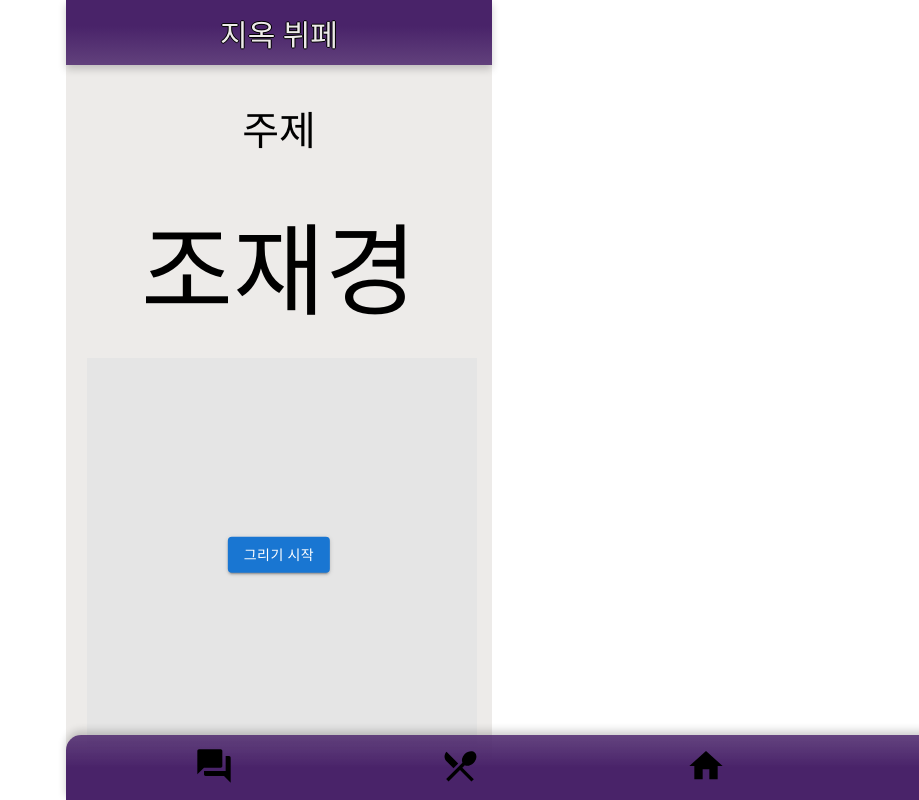
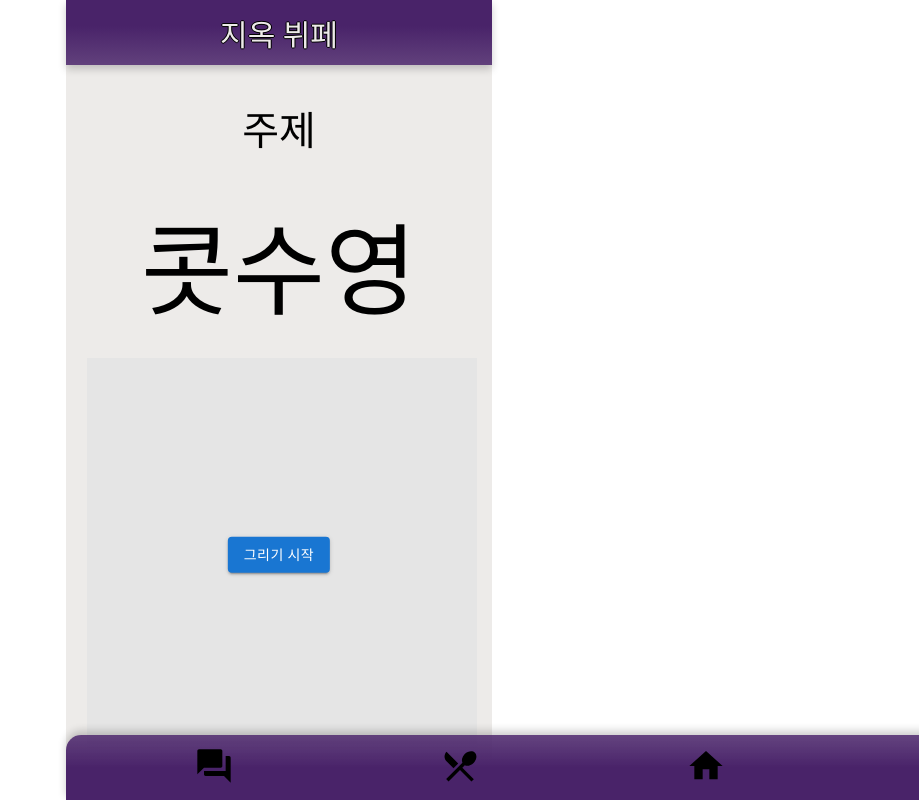
Before and after one commit to kimsj-git/hell-banquet, a React (Create React App) app in the folder usersidefront/: page /drawing in a window 1280 px wide. Shown: the whole page, without its empty margins (361-1280 px from the left). Built offline with nearby package versions, Linux system fonts and the light colour scheme; sample sign-in values are in the browser's storage; a web font is replaced by a local one.

Commit message:
Feat: 카테고리 랜덤생성 및 통신코드 작성

```diff
--- a/usersidefront/src/components/draw/Canvas.js
+++ b/usersidefront/src/components/draw/Canvas.js
@@ -1,14 +1,60 @@
-import React, { useRef, useState, useEffect } from 'react';
+import React, { useRef, useState, useEffect } from "react";
+import { Button } from "@mui/material";
+import axios from "axios";
+import styled from "styled-components";
 
 function Canvas(params) {
-  const { isStarted, isFinished } = params
+  const { isStarted, isFinished, subjectIndex } = params;
   const canvasRef = useRef(null);
   const [isDrawing, setIsDrawing] = useState(false);
+  // const [imageFile, setImageFile] = useState(null);
+  const subjects = [
+    "bowtie",
+    "cake",
+    "campfire",
+    "cat",
+    "flower",
+    "guitar",
+    "helmet",
+    "moustache",
+    "parachute",
+    "rifle",
+    "shovel",
+    "snorkel",
+    "snowman",
+    "trumpet",
+    "umbrella",
+  ];
 
   // 캔버스 context 가져오기
   const getCanvasContext = () => {
     const canvas = canvasRef.current;
-    return canvas.getContext('2d');
+    return canvas.getContext("2d");
+  };
+
+  const checkCorrect = async () => {
+    try {
+      const canvas = canvasRef.current;
+      canvas.toBlob(async (blob) => {
+        const formData = new FormData();
+        formData.append("image", blob);
+        formData.append("category", subjects[subjectIndex]);
+        const response = await axios.post(
+          // "http://127.0.0.1:8000/ai/draw/",
+          "http://j8a802.p.ssafy.io:5000/ai/draw/",
+          formData,
+          {
+            headers: {
+              "Content-Type": "multipart/form-data",
+            },
+          }
+        );
+        console.log(response);
+        console.log(subjects[subjectIndex]);
+      }, "image/png");
+    } catch (error) {
+      alert(error.message);
+    }
   };
 
   // 마우스 좌표 계산 함수
@@ -45,19 +91,19 @@ function Canvas(params) {
 
   useEffect(() => {
     const canvas = canvasRef.current;
-    const context = canvas.getContext('2d');
+    const context = canvas.getContext("2d");
 
     // 선 스타일 설정
-    context.strokeStyle = '#000000'; // 검은색
+    context.strokeStyle = "#000000"; // 검은색
     context.lineWidth = 10;
-    context.lineJoin = 'round';
-    context.lineCap = 'round';
+    context.lineJoin = "round";
+    context.lineCap = "round";
   }, []);
 
   if (isStarted && !isFinished) {
     return (
       <canvas
-        style={{background: '#E5E5E5'}}
+        style={{ background: "#E5E5E5" }}
         ref={canvasRef}
         width={390}
         height={390}
@@ -69,13 +115,20 @@ function Canvas(params) {
     );
   } else {
     return (
-      <canvas
-        style={{background: '#E5E5E5'}}
-        ref={canvasRef}
-        width={390}
-        height={390}
-      />
-    )
+      <>
+        <canvas
+          style={{ background: "#E5E5E5" }}
+          ref={canvasRef}
+          width={390}
+          height={390}
+        />
+        {isFinished && (
+          <Button variant="contained" onClick={checkCorrect}>
+            결과를 알아볼까요?!
+          </Button>
+        )}
+      </>
+    );
   }
 }
 
--- a/usersidefront/src/components/draw/DrawSubject.js
+++ b/usersidefront/src/components/draw/DrawSubject.js
@@ -1,26 +1,45 @@
-import styled from "styled-components"
+import styled from "styled-components";
 
 function DrawSubject(params) {
-    // const { subject } = params
-    const subject = '조재경'
+  const { subjectIndex } = params;
+  const subjects = [
+    "나비넥타이",
+    "케이크",
+    "캠프파이어",
+    "고양이",
+    "꽃",
+    "기타",
+    "헬멧",
+    "콧수영",
+    "낙하산",
+    "총",
+    "삽",
+    "스노클",
+    "눈사람",
+    "트럼펫",
+    "우산",
+  ];
+  // const subject = '조재경'
 
   return (
     <ColumnBox>
-            <MyTypo fontSize='40'>주제</MyTypo>
-            <MyTypo fontSize='100'>{subject}</MyTypo>
+      <MyTypo fontSize="40">주제</MyTypo>
+      <MyTypo fontSize="100">{subjects[subjectIndex]}</MyTypo>
     </ColumnBox>
-    )
+  );
 }
 
 const ColumnBox = styled.div`
   display: flex;
   flex-direction: column;
   text-align: center;
-`
+`;
 
 const MyTypo = styled.span`
-    font-size: ${props => {return props.fontSize}}px;
+  font-size: ${(props) => {
+    return props.fontSize;
+  }}px;
   margin: 8% 5% 0% 5%;
-`
+`;
 
-export default DrawSubject
+export default DrawSubject;
--- a/usersidefront/src/pages/DrawingPage.js
+++ b/usersidefront/src/pages/DrawingPage.js
@@ -10,6 +10,9 @@ function DrawingPage() {
   const [isStarted, setIsStarted] = useState(false);
   const [isFinished, setIsFinished] = useState(false);
   const [remainingTime, setRemainingTime] = useState(10);
+  const [isDrawed, setIsDrawed] = useState(false);
+  const [isCheck, setIsCheck] = useState(false);
+  const [subjectIndex, setSubjectIndex] = useState(0);
   const timerRef = useRef(null); // 타이머 참조
 
   // 그리기 시작 버튼 클릭 핸들러
@@ -17,6 +20,11 @@ function DrawingPage() {
     setIsStarted(true);
   };
 
+  useEffect(() => {
+    const randomIndex = Math.floor(Math.random() * 15);
+    setSubjectIndex(randomIndex);
+    console.log(randomIndex);
+  }, []);
   useEffect(() => {
     // 그리기 종료 여부 감시
     if (isStarted && !isFinished) {
@@ -40,17 +48,21 @@ function DrawingPage() {
   return (
     <>
       <LogedPageTemplate />
-      <DrawSubject />
+      <DrawSubject subjectIndex={subjectIndex} />
       <CanvasWrapper>
-        <Canvas isStarted={isStarted} isFinished={isFinished} />
+        <Canvas
+          isStarted={isStarted}
+          isFinished={isFinished}
+          subjectIndex={subjectIndex}
+        />
         {!isStarted && (
           <StartButton>
             {isFinished ? (
-              <Button variant='contained' color='error'>
+              <Button variant="contained" color="error">
                 여기까지입니다!!
               </Button>
             ) : (
-              <Button variant='contained' onClick={handleStartDrawing}>
+              <Button variant="contained" onClick={handleStartDrawing}>
                 그리기 시작
               </Button>
             )}
@@ -60,7 +72,7 @@ function DrawingPage() {
       <TimerWrapper>
         {isStarted ? (
           isFinished ? (
-            <Button variant='contained'>결과를 알아볼까요?!</Button>
+            <Button variant="contained">결과를 알아볼까요?!</Button>
           ) : (
             <p>남은 시간: {remainingTime}초</p>
           )
```
Lines whose indentation alone changed are shown as unchanged.
